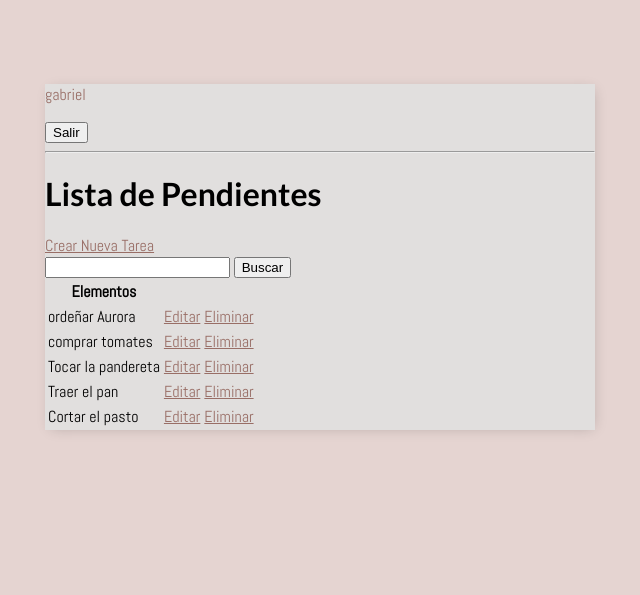
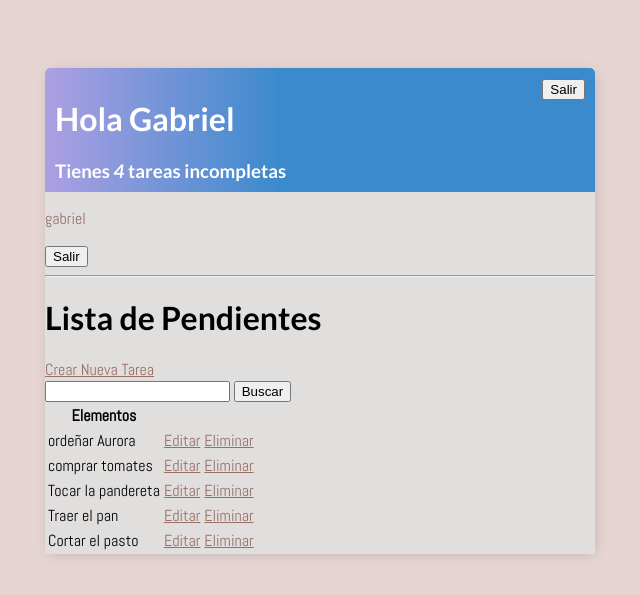
Before and after one commit to gabrieltorres519/PyTotal, a Django app: page / in a window 1280 px wide. Shown: the top 595 px of the page, without its empty margins (320-960 px from the left). Run offline with Django 5.2, Linux system fonts and the light colour scheme; a user stored in the database is signed in; data comes from the database, SQL or seed files in the repository.

Commit message:
12) Estilo de la barra superior

```diff
--- a/Seccion16_PROGRAMA_UNA_APLICACION_WEB_DE_TAREAS_PENDIENTES/src/proyecto/base/templates/base/principal.html
+++ b/Seccion16_PROGRAMA_UNA_APLICACION_WEB_DE_TAREAS_PENDIENTES/src/proyecto/base/templates/base/principal.html
@@ -43,6 +43,15 @@
                 color: #996E66;
             }
 
+            .barra-superior{
+                display: flex;
+                justify-content: space-between;
+                color: #ffffff;
+                padding: 10px;
+                border-radius: 5px 5px 0 0;
+                background: linear-gradient(90deg, #AD9FE3 0%, #3A8ACC 43%, #3A8ACC 100%);
+            }
+
         </style>
         <meta name="description" content="">
         <meta name="viewport" content="width=device-width, initial-scale=1">
--- a/Seccion16_PROGRAMA_UNA_APLICACION_WEB_DE_TAREAS_PENDIENTES/src/proyecto/base/templates/base/tarea_list.html
+++ b/Seccion16_PROGRAMA_UNA_APLICACION_WEB_DE_TAREAS_PENDIENTES/src/proyecto/base/templates/base/tarea_list.html
@@ -7,6 +7,21 @@
 {% extends 'base/principal.html' %}
 
 {% block content %}
+<div class='barra-superior'>
+    <div>
+        <h1>Hola {{request.user|title}}</h1>
+        <h3 style='margin:0'>Tienes <i>{{count}}</i> tarea{{count|pluralize}} incompleta{{count|pluralize}}</h3>
+    </div>
+        {% if request.user.is_authenticated %}
+            <form method="post" action="{% url 'logout' %}">
+                {% csrf_token %}
+                <button type="submit">Salir</button>
+            </form>
+        {%else%}
+            <a href='/login'>Ingresar</a>
+        {% endif %}
+</div>
+
 <html>
     <head>
         <meta charset="utf-8">
```
